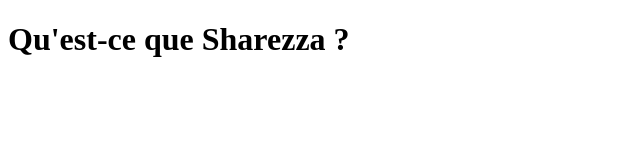
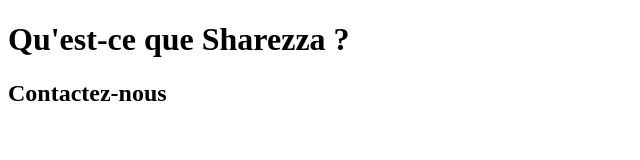
Before and after one commit to Jwana24/sharezza, a plain HTML site: page index.html in a window 1280 px wide. Shown: the whole page, without its empty margins (0-640 px from the left). Drawn offline with Linux system fonts and the light colour scheme.

Commit message:
Add h2 on the body

```diff
--- a/index.html
+++ b/index.html
@@ -6,5 +6,7 @@
   </head>
   <body>
     <h1>Qu'est-ce que Sharezza ?</h1>
+
+    <h2>Contactez-nous</h2>
   </body>
 </html>
```
